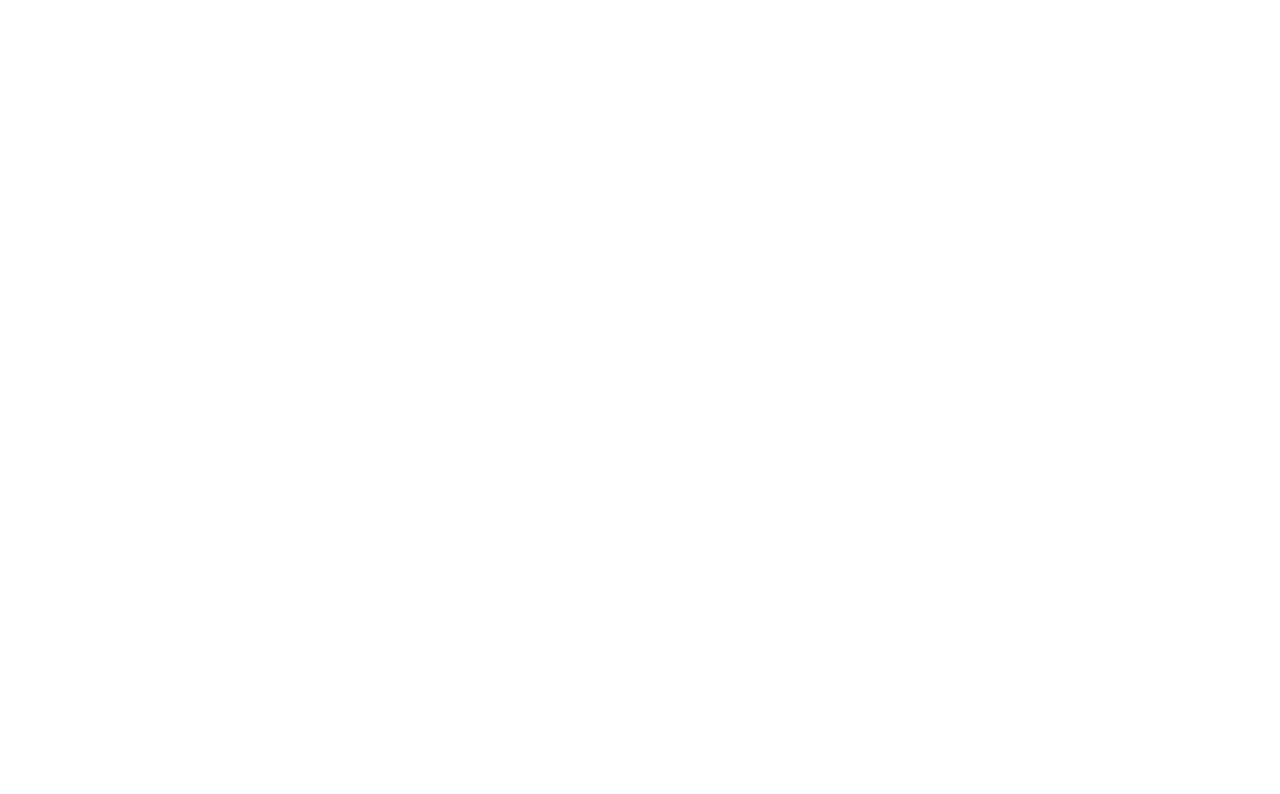
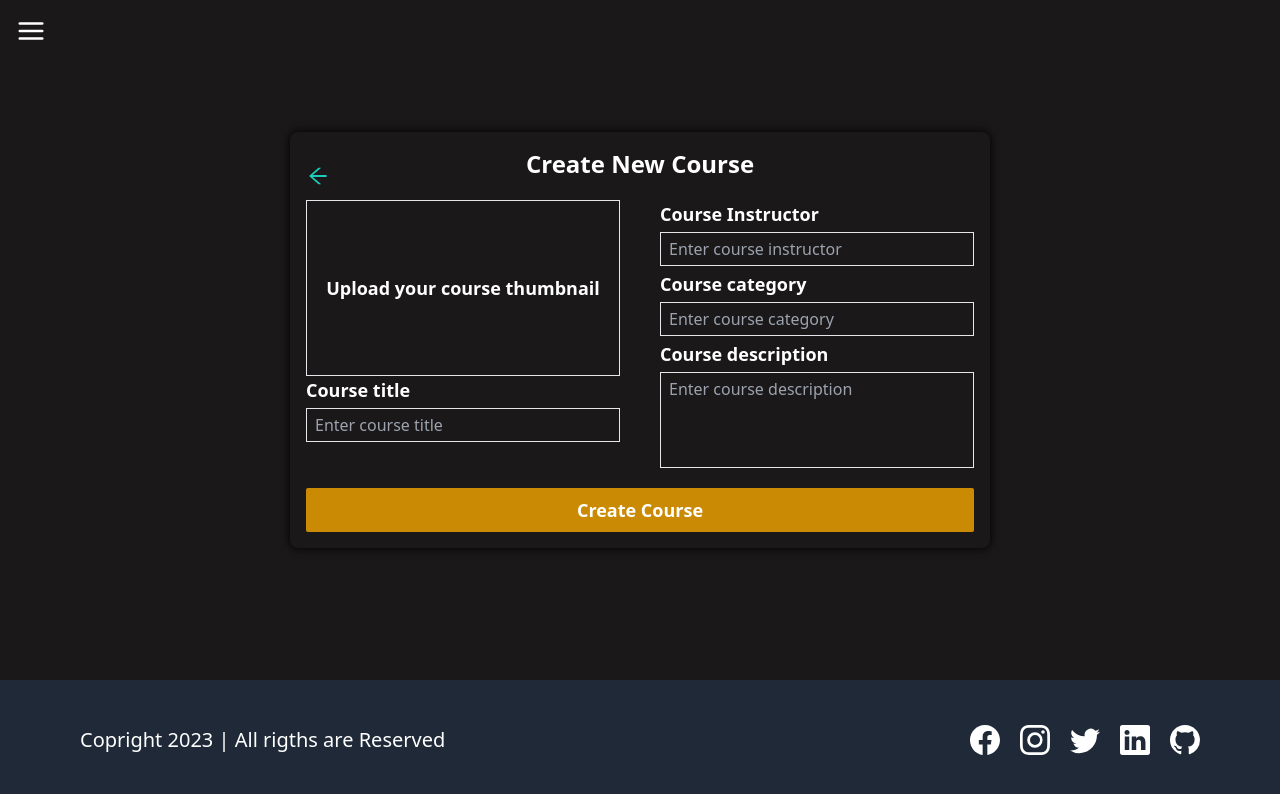
Before and after one commit to ManasHalari/lms-fontend, a React (Vite) app in the folder lms-frontend/: page /courses/create in a window 1280 px wide. Shown: the top 794 px of the page. Built offline with nearby package versions, Linux system fonts and the light colour scheme; sample sign-in values are in the browser's storage.

Commit message:
Addes course creation by ADMIN

```diff
--- a/lms-frontend/src/Components/RequireAuth.jsx
+++ b/lms-frontend/src/Components/RequireAuth.jsx
@@ -12,7 +12,7 @@ function RequireAuth({authRoles}) {
             <Outlet/>
         ):
         (
-            Navigate("/denied")
+          isLoggedIn?<Navigate to="/denied"/>:<Navigate to="/login"/>
         )
     }
   </div>
--- a/lms-frontend/src/Layouts/HomeLayout.jsx
+++ b/lms-frontend/src/Layouts/HomeLayout.jsx
@@ -46,8 +46,8 @@ function HomeLayout({children}) {
             />
             </label>
             </div>
-            <div className="drawer-side w-0">
-            <label htmlFor="my-drawer" className="drawer-overlay"></label>
+            <div className="drawer-side w-0 ">
+            <label htmlFor="my-drawer" className="drawer-overlay "></label>
             <ul className="menu p-4 w-80 min-h-full bg-base-200 text-base-content">
                 <li className="absolute right-2 w-fit z-50">
                         <button className="hideDrawer" onClick={hideDrawer}>
@@ -64,6 +64,15 @@ function HomeLayout({children}) {
                         <li>
                             <Link to="/admin/dashboard">
                                 Admin Dashboard
+                            </Link>
+                        </li>
+                    )
+                }
+                  {
+                    isLoggedIn && role==="ADMIN"&&(
+                        <li>
+                            <Link to="/courses/create">
+                                Create Course
                             </Link>
                         </li>
                     )
--- a/lms-frontend/src/Pages/Course/CreateCourse.jsx
+++ b/lms-frontend/src/Pages/Course/CreateCourse.jsx
@@ -1,9 +1,189 @@
+import { useState } from "react";
+import toast from "react-hot-toast";
+import { AiOutlineArrowLeft } from "react-icons/ai";
+import { useDispatch } from "react-redux";
+import { Link, useNavigate } from "react-router-dom";
+
+import HomeLayout from "../../Layouts/HomeLayout";
+import { createNewCourse } from "../../Redux/Slices/CourseSlice";
+
+function CreateCourse() {
+
+    const dispatch = useDispatch();
+    const navigate = useNavigate();
+
+    const [userInput, setUserInput] = useState({
+        title: "",
+        category: "",
+        createdBy: "",
+        description: "",
+        thumbnail: null,
+        previewImage: ""
+    });
+
+    function handleImageUpload(e) {
+        e.preventDefault();
+        const uploadedImage = e.target.files[0];
+        if(uploadedImage) {
+            const fileReader = new FileReader();
+            fileReader.readAsDataURL(uploadedImage);
+            fileReader.addEventListener("load", function () {
+                setUserInput({
+                    ...userInput,
+                    previewImage: this.result,
+                    thumbnail: uploadedImage
+                })
+            })
+        }
+    }
+
+    function handleUserInput(e) {
+        const {name, value} = e.target;
+        setUserInput({
+            ...userInput,
+            [name]: value
+        })
+    }
+
+    async function onFormSubmit(e) {
+        e.preventDefault();
+
+        if(!userInput.title || !userInput.description || !userInput.category || !userInput.thumbnail || !userInput.createdBy) {
+            toast.error("All fields are mandatory");
+            return;
+        }
+
+        const response = await dispatch(createNewCourse(userInput));
+        if(response?.payload?.success) {
+            setUserInput({
+                title: "",
+                category: "",
+                createdBy: "",
+                description: "",
+                thumbnail: null,
+                previewImage: ""
+            });
+            navigate("/courses");
+        }
+    }
+
+    return (
+        <HomeLayout>
+            <div className="flex items-center justify-center h-[85vh]">
+                <form
+                    onSubmit={onFormSubmit}
+                    className="flex flex-col justify-center gap-5 rounded-lg p-4 text-white w-[700px] my-10 shadow-[0_0_10px_black] relative"
+                >
+
+                    <Link className="absolute top-8 text-2xl link text-accent cursor-pointer">
+                        <AiOutlineArrowLeft />
+                    </Link>
+
+                    <h1 className="text-center text-2xl font-bold">
+                        Create New Course
+                    </h1>
+
+                    <main className="grid grid-cols-2 gap-x-10">
+                        <div className="gap-y-6">
+                            <div>
+                                <label htmlFor="image_uploads" className="cursor-pointer">
+                                    {userInput.previewImage ? (
+                                        <img
+                                            className="w-full h-44 m-auto border"
+                                            src={userInput.previewImage}
+                                        />
+                                    ): (
+                                        <div className="w-full h-44 m-auto flex items-center justify-center border">
+                                            <h1 className="font-bold text-lg">Upload your course thumbnail</h1>
+                                        </div>
+                                    )}
+
+                                </label>
+                                <input
+                                    className="hidden"
+                                    type="file"
+                                    id="image_uploads"
+                                    accept=".jpg, .jpeg, .png"
+                                    name="image_uploads"
+                                    onChange={handleImageUpload}
+                                />
+                            </div>
+                            <div className="flex flex-col gap-1">
+                                <label className="text-lg font-semibold" htmlFor="title">
+                                    Course title
+                                </label>
+                                <input
+                                    required
+                                    type="text"
+                                    name="title"
+                                    id="title"
+                                    placeholder="Enter course title"
+                                    className="bg-transparent px-2 py-1 border"
+                                    value={userInput.title}
+                                    onChange={handleUserInput}
+                                />
+                            </div>
+                        </div>
+
+                        <div className="flex flex-col gap-1">
+                            <div className="flex flex-col gap-1">
+                                <label className="text-lg font-semibold" htmlFor="createdBy">
+                                    Course Instructor
+                                </label>
+                                <input
+                                    required
+                                    type="text"
+                                    name="createdBy"
+                                    id="createdBy"
+                                    placeholder="Enter course instructor"
+                                    className="bg-transparent px-2 py-1 border"
+                                    value={userInput.createdBy}
+                                    onChange={handleUserInput}
+                                />
+                            </div>
+
+                            <div className="flex flex-col gap-1">
+                                <label className="text-lg font-semibold" htmlFor="category">
+                                    Course category
+                                </label>
+                                <input
+                                    required
+                                    type="text"
+                                    name="category"
+                                    id="category"
+                                    placeholder="Enter course category"
+                                    className="bg-transparent px-2 py-1 border"
+                                    value={userInput.category}
+                                    onChange={handleUserInput}
+                                />
+                            </div>
+                            <div className="flex flex-col gap-1">
+                                <label className="text-lg font-semibold" htmlFor="description">
+                                    Course description
+                                </label>
+                                <textarea
+                                    required
+                                    type="text"
+                                    name="description"
+                                    id="description"
+                                    placeholder="Enter course description"
+                                    className="bg-transparent px-2 py-1 h-24 overflow-y-scroll resize-none border"
+                                    value={userInput.description}
+                                    onChange={handleUserInput}
+                                />
+                            </div>
+                        </div>
+                    </main>
+
+                    <button type="submit" className="w-full py-2 rounded-sm font-semibold text-lg cursor-pointer bg-yellow-600 hover:bg-yellow-500 transition-all ease-in-out duration-300">
+                        Create Course
+                    </button>
 
 
-function CreateCourse() {
-  return (
-    <div className="text-white">CreateCourse</div>
-  )
+                </form>
+            </div>
+        </HomeLayout>
+    )
 }
 
-export default CreateCourse
+export default CreateCourse;
--- a/lms-frontend/src/Redux/Slices/AuthSlice.js
+++ b/lms-frontend/src/Redux/Slices/AuthSlice.js
@@ -6,7 +6,7 @@ import axiosInastace from "../../helpers/axiosInstance.js"
 const initialState={
     isLoggedIn:localStorage.getItem("isLoggedIn") || false,
     data:localStorage.getItem("data")||"",
-    role:localStorage.getItem("role")||""
+    role:"ADMIN"
 }
 export  const createAccount=createAsyncThunk("/auth/signup",
             async (data)=>{
--- a/lms-frontend/src/Redux/Slices/CourseSlice.js
+++ b/lms-frontend/src/Redux/Slices/CourseSlice.js
@@ -35,4 +35,28 @@ const CourseSlice=createSlice({
         })
     }
 })
+export const createNewCourse=createAsyncThunk("/course/create",
+  async  (data)=>{
+   try {
+
+    const formData=new FormData()
+    formData.append("data",data.title)
+    formData.append("category",data.category)
+    formData.append("createdBy",data.createdBy)
+    formData.append("description",data.description)
+    formData.append("thumbnail",data.thumbnail)
+    const response=axiosInstance.post("/courses",formData)
+
+    toast.promise(response,{
+     loading:"Data is sending...",
+     success:"Successfully done.",
+     error:"Operation failed."
+    })
+    return (await response).data
+ }
+    catch (error) {
+     toast.error(error?.response?.message)
+                     }
+                  }
+)
 export default CourseSlice.reducer;
```
